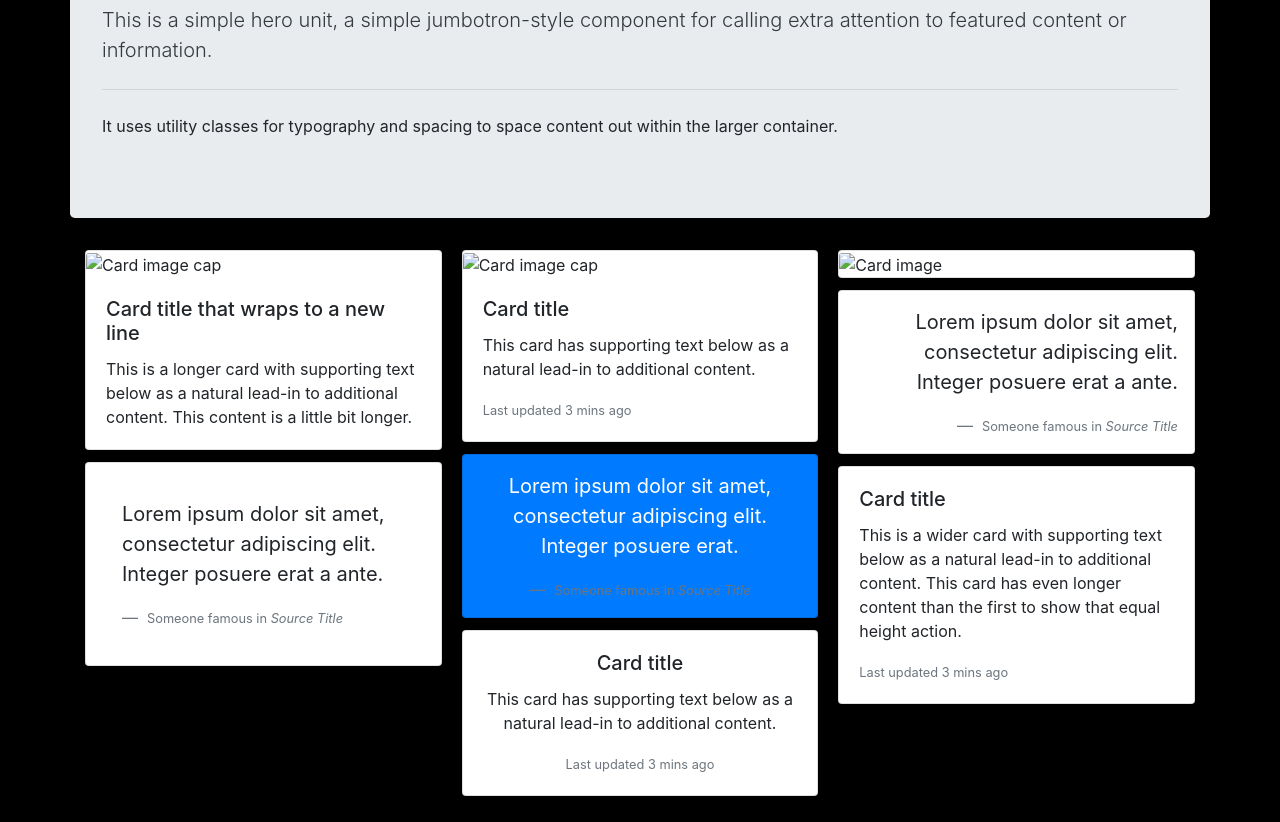
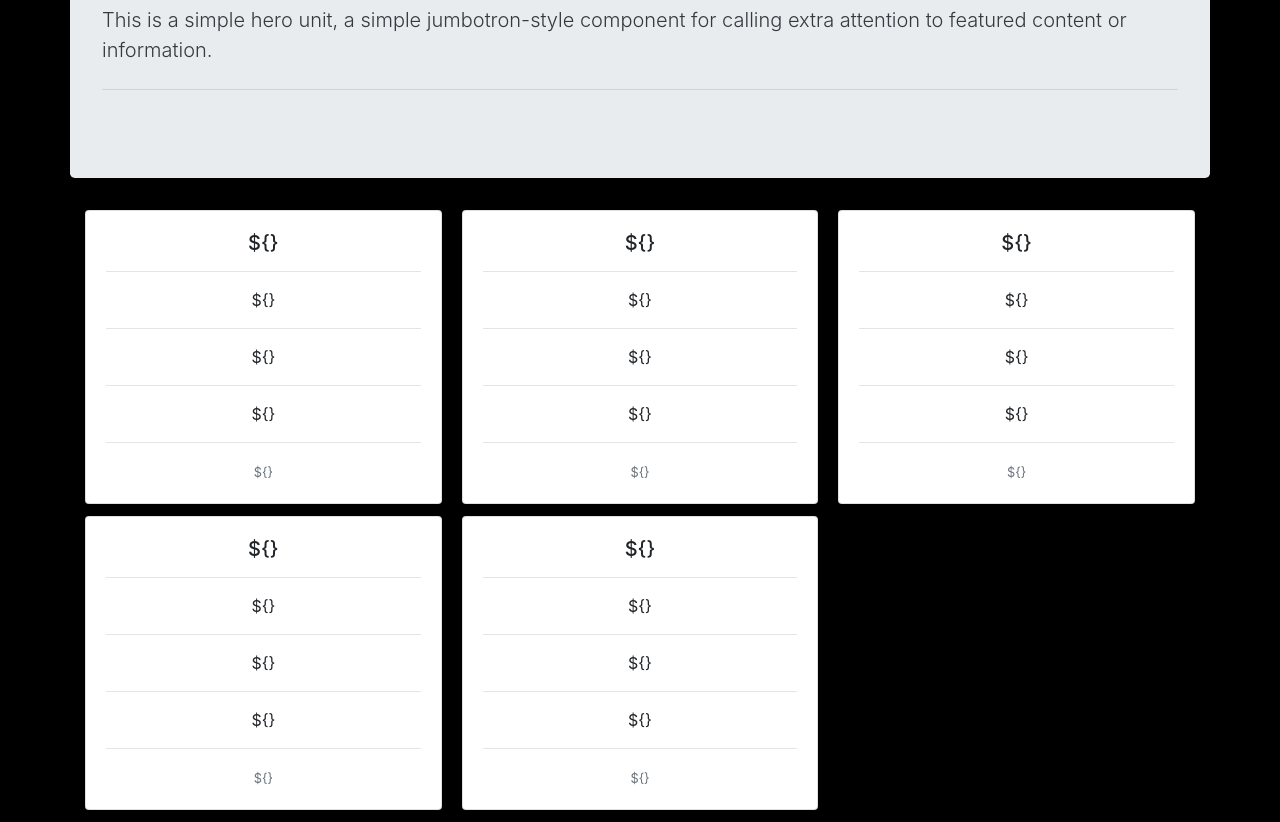
Before and after one commit to Forester93/MyTeamProfile, a website: page index.html in a window 1280 px wide. Shown: the part 134-956 px from the top of the page. Drawn offline with nearby package versions, Linux system fonts and the light colour scheme.

Commit message:
Basic App Infrastructure, Basic Test Infrastructure, brushing up HTML Skeleton

```diff
--- a/index.html
+++ b/index.html
@@ -13,6 +13,24 @@
       .bg-black {
         background-color: black;
       }
+      /* On screens that are 992px or less */
+      @media screen and (max-width: 992px) {
+        .card-columns {
+          column-count: 3;
+        }
+      }
+
+      /* On screens that are 780px or less*/
+      @media screen and (max-width: 780px) {
+        .card-columns {
+          column-count: 2;
+        }
+      }
+      @media screen and (max-width: 480px) {
+        .card-columns {
+          column-count: 1;
+        }
+      }
     </style>
   </head>
   <body class="bg-black">
@@ -24,103 +42,85 @@
         calling extra attention to featured content or information.
       </p>
       <hr class="my-4" />
-      <p>
-        It uses utility classes for typography and spacing to space content out
-        within the larger container.
-      </p>
     </div>
     <div class="card-columns container">
-      <div class="card">
-        <img class="card-img-top" src="..." alt="Card image cap" />
+      <div class="card text-center">
         <div class="card-body">
-          <h5 class="card-title">Card title that wraps to a new line</h5>
+          <h5 class="card-title">${}</h5>
+          <hr />
+          <p class="card-text">${}</p>
+          <hr />
+          <p class="card-text">${}</p>
+          <hr />
+          <p class="card-text">${}</p>
+          <hr />
           <p class="card-text">
-            This is a longer card with supporting text below as a natural
-            lead-in to additional content. This content is a little bit longer.
+            <small class="text-muted">${}</small>
           </p>
         </div>
       </div>
-      <div class="card p-3">
-        <blockquote class="blockquote mb-0 card-body">
-          <p>
-            Lorem ipsum dolor sit amet, consectetur adipiscing elit. Integer
-            posuere erat a ante.
-          </p>
-          <footer class="blockquote-footer">
-            <small class="text-muted">
-              Someone famous in <cite title="Source Title">Source Title</cite>
-            </small>
-          </footer>
-        </blockquote>
-      </div>
-      <div class="card">
-        <img class="card-img-top" src="..." alt="Card image cap" />
+      <div class="card text-center">
         <div class="card-body">
-          <h5 class="card-title">Card title</h5>
+          <h5 class="card-title">${}</h5>
+          <hr />
+          <p class="card-text">${}</p>
+          <hr />
+          <p class="card-text">${}</p>
+          <hr />
+          <p class="card-text">${}</p>
+          <hr />
           <p class="card-text">
-            This card has supporting text below as a natural lead-in to
-            additional content.
-          </p>
-          <p class="card-text">
-            <small class="text-muted">Last updated 3 mins ago</small>
+            <small class="text-muted">${}</small>
           </p>
         </div>
       </div>
-      <div class="card bg-primary text-white text-center p-3">
-        <blockquote class="blockquote mb-0">
-          <p>
-            Lorem ipsum dolor sit amet, consectetur adipiscing elit. Integer
-            posuere erat.
+      <div class="card text-center">
+        <div class="card-body">
+          <h5 class="card-title">${}</h5>
+          <hr />
+          <p class="card-text">${}</p>
+          <hr />
+          <p class="card-text">${}</p>
+          <hr />
+          <p class="card-text">${}</p>
+          <hr />
+          <p class="card-text">
+            <small class="text-muted">${}</small>
           </p>
-          <footer class="blockquote-footer">
-            <small>
-              Someone famous in <cite title="Source Title">Source Title</cite>
-            </small>
-          </footer>
-        </blockquote>
+        </div>
       </div>
       <div class="card text-center">
         <div class="card-body">
-          <h5 class="card-title">Card title</h5>
+          <h5 class="card-title">${}</h5>
+          <hr />
+          <p class="card-text">${}</p>
+          <hr />
+          <p class="card-text">${}</p>
+          <hr />
+          <p class="card-text">${}</p>
+          <hr />
           <p class="card-text">
-            This card has supporting text below as a natural lead-in to
-            additional content.
-          </p>
-          <p class="card-text">
-            <small class="text-muted">Last updated 3 mins ago</small>
+            <small class="text-muted">${}</small>
           </p>
         </div>
       </div>
-      <div class="card">
-        <img class="card-img" src="..." alt="Card image" />
-      </div>
-      <div class="card p-3 text-right">
-        <blockquote class="blockquote mb-0">
-          <p>
-            Lorem ipsum dolor sit amet, consectetur adipiscing elit. Integer
-            posuere erat a ante.
-          </p>
-          <footer class="blockquote-footer">
-            <small class="text-muted">
-              Someone famous in <cite title="Source Title">Source Title</cite>
-            </small>
-          </footer>
-        </blockquote>
-      </div>
-      <div class="card">
+      <div class="card text-center">
         <div class="card-body">
-          <h5 class="card-title">Card title</h5>
+          <h5 class="card-title">${}</h5>
+          <hr />
+          <p class="card-text">${}</p>
+          <hr />
+          <p class="card-text">${}</p>
+          <hr />
+          <p class="card-text">${}</p>
+          <hr />
           <p class="card-text">
-            This is a wider card with supporting text below as a natural lead-in
-            to additional content. This card has even longer content than the
-            first to show that equal height action.
-          </p>
-          <p class="card-text">
-            <small class="text-muted">Last updated 3 mins ago</small>
+            <small class="text-muted">${}</small>
           </p>
         </div>
       </div>
     </div>
+
     <script src="https://cdnjs.cloudflare.com/ajax/libs/popper.js/1.16.1/umd/popper.min.js"></script>
     <script src="https://cdnjs.cloudflare.com/ajax/libs/twitter-bootstrap/4.5.0/js/bootstrap.min.js"></script>
     <script src="https://cdnjs.cloudflare.com/ajax/libs/jquery/3.5.1/jquery.slim.min.js"></script>
--- a/package.json
+++ b/package.json
@@ -4,9 +4,9 @@
   "description": "This is an application to build a team profile for web developers",
   "main": "index.js",
   "scripts": {
-    "test": "npm test",
-    "start": "node index.js",
-    "watch": "nodemon index.js"
+    "test": "node test-app.js",
+    "start": "node TeamProfileGenerate.js",
+    "watch": "nodemon TeamProfileGenerate.js"
   },
   "repository": {
     "type": "git",
```
Also changed, not shown: TeamProfileGenerate.js (added, +286 -0 lines), 1 other file.
